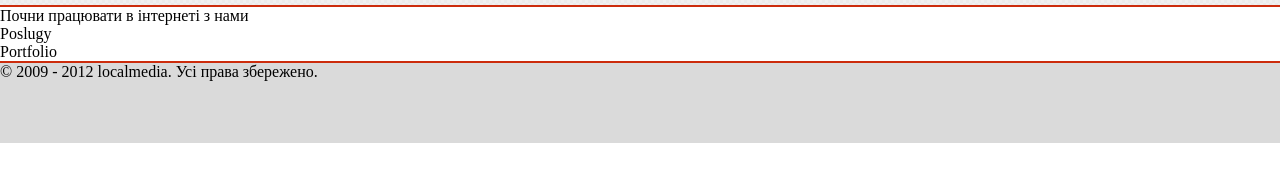
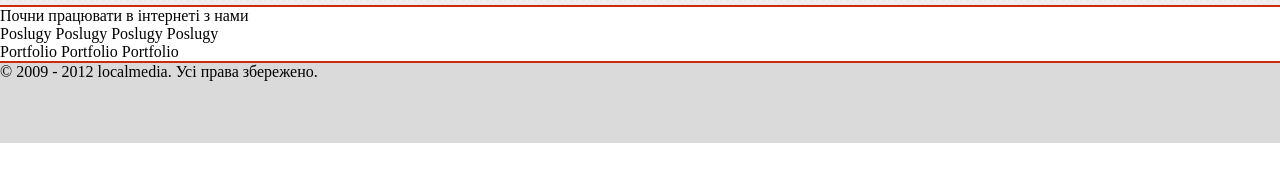
Before and after one commit to zenovij/work_local, a plain HTML site: page index.html in a window 1280 px wide. Shown: the part 105-286 px from the top of the page. Drawn offline with Linux system fonts and the light colour scheme.

Commit message:
create a scelete second time

```diff
--- a/index.html
+++ b/index.html
@@ -24,8 +24,13 @@
     </div>
     <div>
         <span>Poslugy</span>
+        <span>Poslugy</span>
+        <span>Poslugy</span>
+        <span>Poslugy</span>
     </div>
     <div>
+        <span>Portfolio</span>
+        <span>Portfolio</span>
         <span>Portfolio</span>
     </div>
 </section>
```
